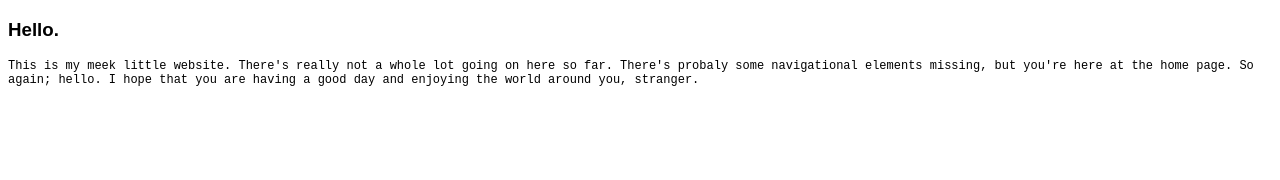
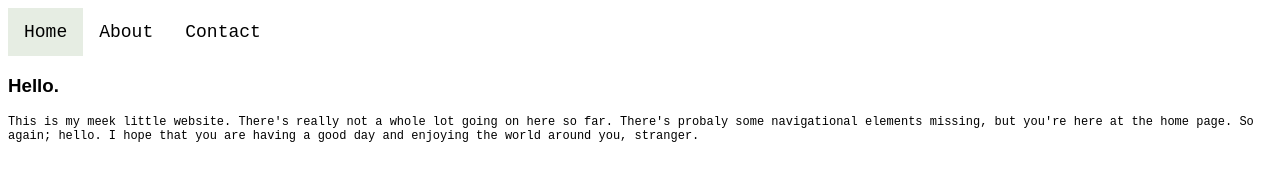
Before and after one commit to Supermorose/test-blog, a plain HTML site: page index.html in a window 1280 px wide. Drawn offline with Linux system fonts and the light colour scheme.

Commit message:
create navbar in home page

```diff
--- a/index.html
+++ b/index.html
@@ -9,6 +9,11 @@
     </head>
 
     <body>
+        <div class="topnav">
+            <a class="active" href="index.html">Home</a>
+            <a href="about.html">About</a>
+            <a href="contact.html">Contact</a>
+        </div>
         <h3 style="font-family: Arial, sans-serif;">Hello.</h3>
         <p> This is my meek little website. There's really not a whole lot going on here so far. There's probaly some navigational elements missing, but you're here at the home page. So again; hello. I hope that you are having a good day and enjoying the world around you, stranger.</p>
     </body>
```
